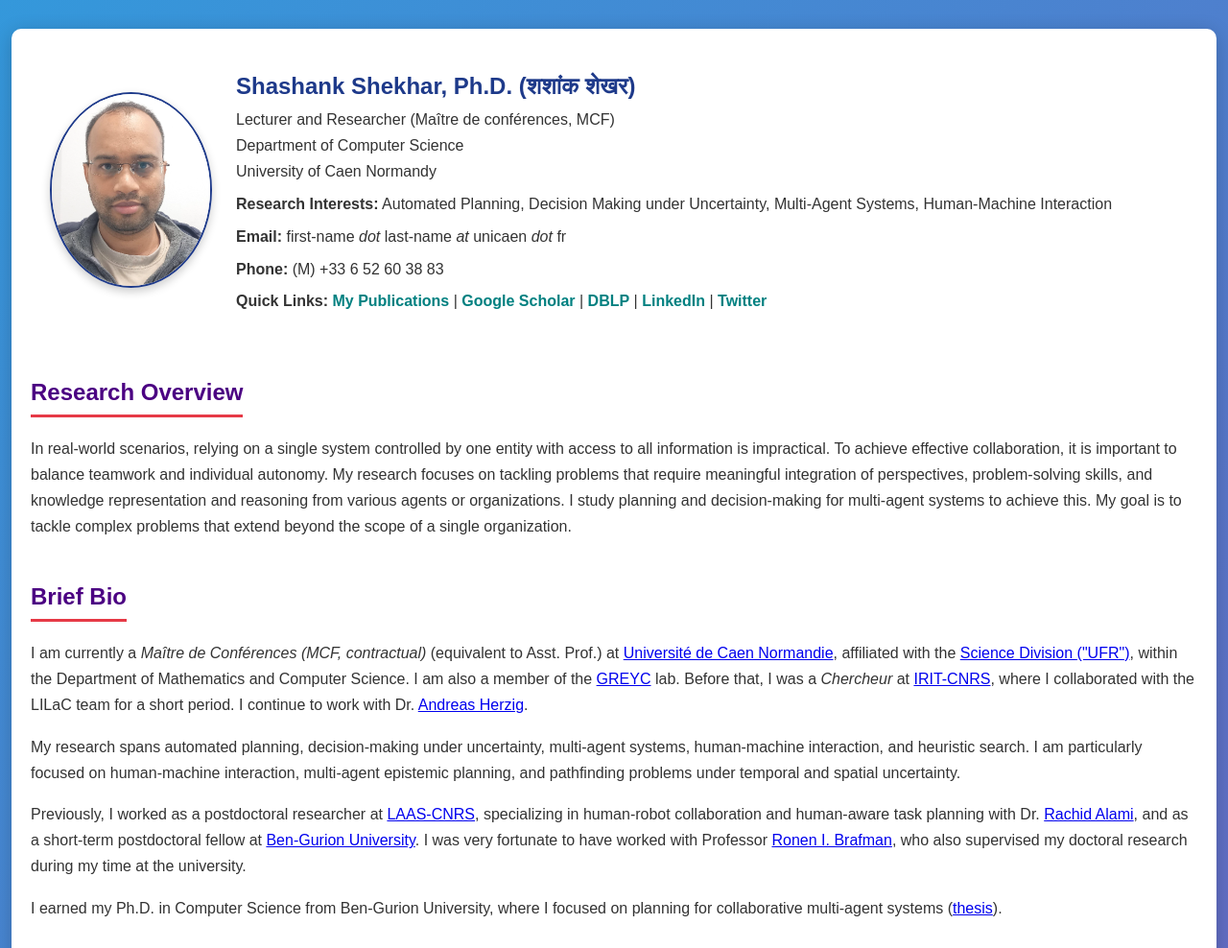
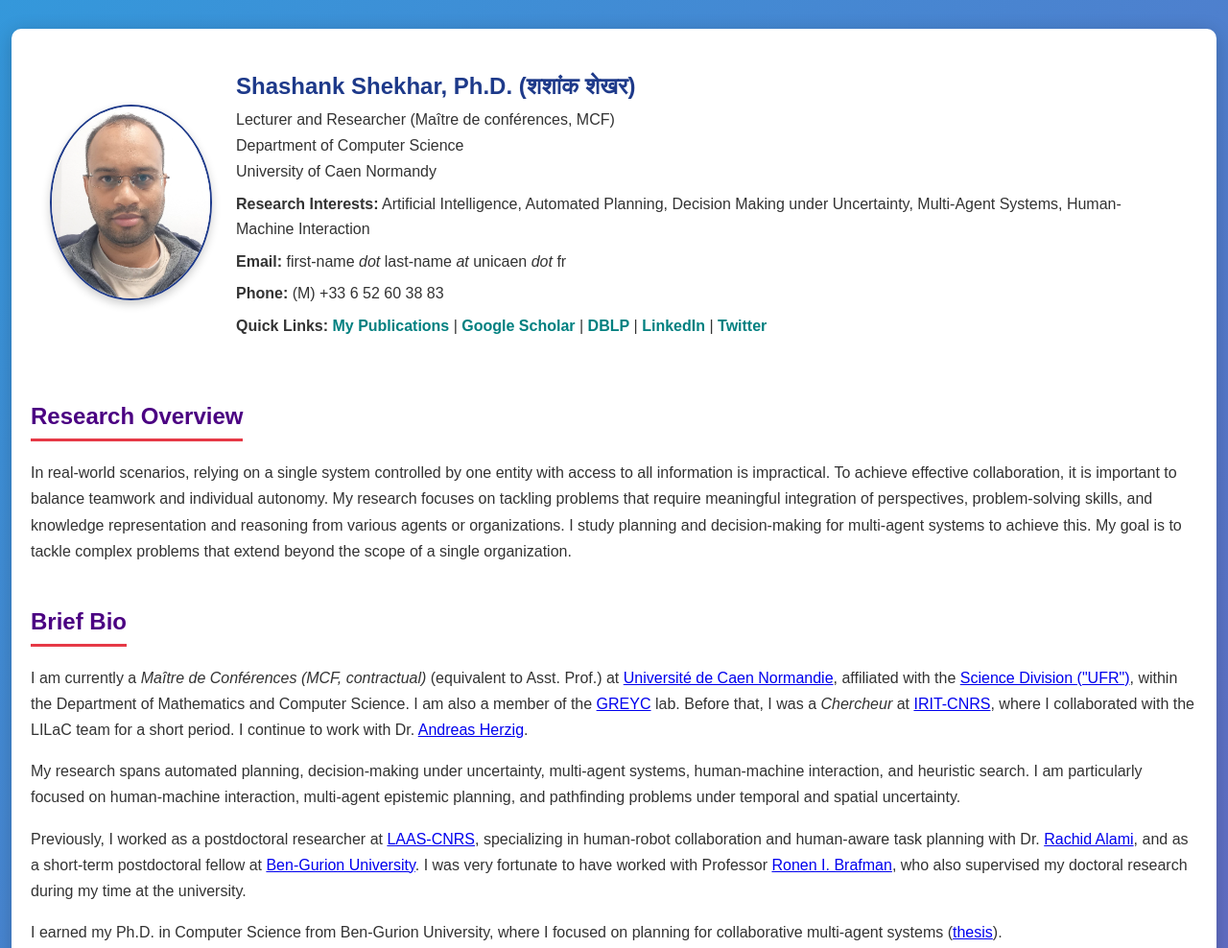
Before and after one commit to shekharsai/shekharsai.github.io, a plain HTML site: page index.html in a window 1280 px wide. Shown: the top 988 px of the page at 96% size. Drawn offline with Linux system fonts and the light colour scheme.

Commit message:
Update index.html

```diff
--- a/index.html
+++ b/index.html
@@ -25,7 +25,7 @@
                 Lecturer and Researcher (Maître de conférences, MCF)<br>
 				Department of Computer Science <br>
 				University of Caen Normandy
-                <p><b>Research Interests:</b> Automated Planning, Decision Making under Uncertainty, Multi-Agent Systems, Human-Machine Interaction</p>
+                <p><b>Research Interests:</b> Artificial Intelligence, Automated Planning, Decision Making under Uncertainty, Multi-Agent Systems, Human-Machine Interaction</p>
 
                 <p>
                     <b>Email:</b> first-name <i>dot</i> last-name <i>at</i> unicaen <i>dot</i> fr
```
